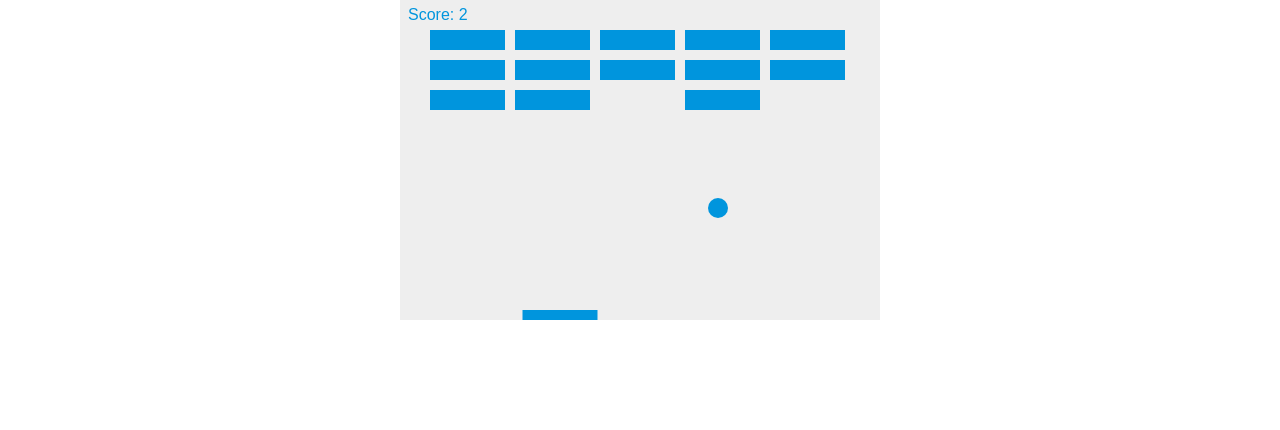
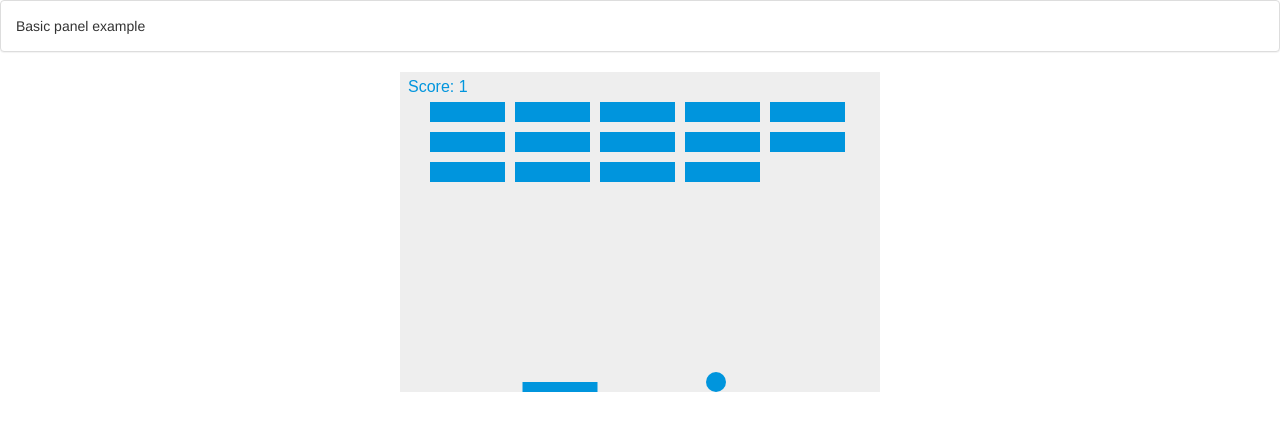
Before and after one commit to mbolanosc/Canvas-Game, a plain HTML site: page game.html in a window 1280 px wide. Drawn offline with Linux system fonts and the light colour scheme.

Commit message:
show and hide process

```diff
--- a/game.html
+++ b/game.html
@@ -7,6 +7,11 @@
 	<link rel="stylesheet" type="text/css" href="main.css">
 </head>
 <body>
+	<div class="panel panel-default" id='panelToShow'>
+  		<div class="panel-body" id="panelGame">
+   		 Basic panel example
+  		</div>
+	</div>
 	<canvas id="gameCanvas" width="480" height="320"></canvas>
 	<script type="text/javascript" src="game.js"></script>
 </body>
--- a/game.js
+++ b/game.js
@@ -1,6 +1,10 @@
+
 (function(){
 	var canvas = document.getElementById('gameCanvas');
 	var ctx = canvas.getContext('2d');
+	//$("#panelGame").hide();
+
+
 
 	// Primer ejemeplo de dibujos en el Canvas
 
@@ -109,6 +113,8 @@
 	}
 
 	function collisionDetection(){
+
+
 		for(var c = 0; c < brickColumnCount; c++){
 			for (var r = 0; r < brickRowCount; r++){
 				var brick = bricks[c][r]; // extraer el cuadrito
@@ -121,7 +127,8 @@
 						score ++;
 						if (score == brickRowCount * brickColumnCount) {
 							alert('Congrats!, you win yey!!');
-							document.location.reload();
+							//document.location.reload();
+							window.location=('index.html');
 						};
 					};
 				};
@@ -172,6 +179,8 @@
 			}else{
 				alert('game over ):');
 				document.location.reload();
+				$("#gameCanvas").hide();
+				$("#panelGame").show();
 			};
 
 		};
```
Also changed, not shown: index.html (+0 -3 lines).
